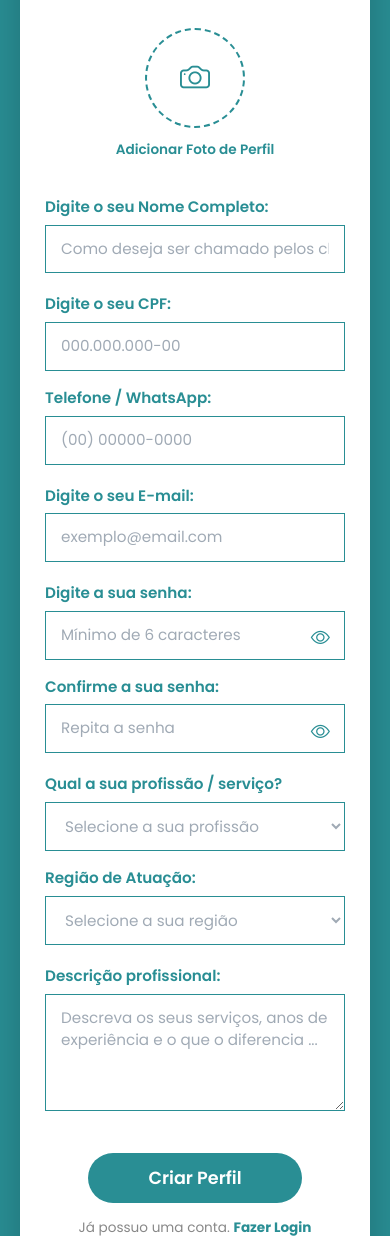
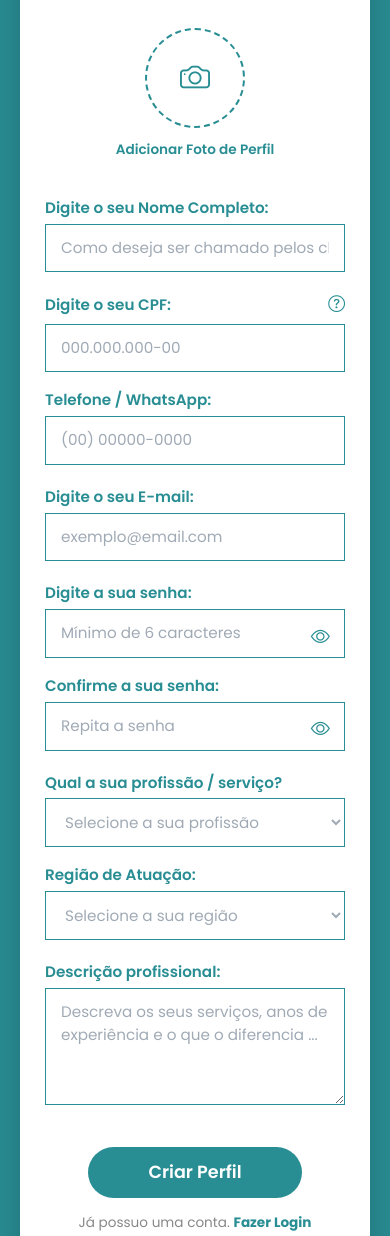
Before and after one commit to KaKa2229/ProFinder, a Flask app: page /cadastro-profissional in a window 390 px wide. Shown: the part 251-1487 px from the top of the page. Run offline with Flask 3, Linux system fonts and the light colour scheme.

Commit message:
Ajuste no cadastro (CPF

```diff
--- a/app/templates/cadastroProfissional.html
+++ b/app/templates/cadastroProfissional.html
@@ -135,12 +135,19 @@
             font-weight: 600;
         }
 
+        /* --- Novo Bloco para a Label e Tooltip lado a lado --- */
+        .label-container {
+            display: flex;
+            justify-content: space-between;
+            align-items: center;
+            margin-bottom: 6px;
+        }
+
         .form-label-custom {
             color: var(--cor-primaria);
             font-weight: 600;
-            margin-bottom: 6px;
             font-size: 0.95rem;
-            display: block;
+            margin-bottom: 0; /* Margem movida para o container pai */
         }
 
         .form-control-custom, .form-select-custom {
@@ -171,6 +178,64 @@
 
         .form-select-custom option {
             color: var(--cor-texto-escuro);
+        }
+
+        /* --- Tooltip CSS Puro (Ícone de Informação do CPF) --- */
+        .tooltip-wrapper {
+            position: relative;
+            display: inline-flex;
+            align-items: center;
+        }
+
+        .info-icon {
+            color: var(--cor-primaria);
+            font-size: 1.05rem;
+            cursor: help;
+            transition: color 0.3s;
+        }
+
+        .info-icon:hover {
+            color: var(--cor-primaria-hover);
+        }
+
+        .info-tooltip {
+            visibility: hidden;
+            background-color: var(--cor-texto-escuro);
+            color: #fff;
+            text-align: center;
+            border-radius: 6px;
+            padding: 8px 12px;
+            position: absolute;
+            z-index: 10;
+            bottom: 150%;
+            right: -10px; /* Alinhado levemente à direita do ícone */
+            font-size: 0.75rem;
+            width: 220px;
+            opacity: 0;
+            transition: opacity 0.3s, transform 0.3s;
+            transform: translateY(5px);
+            box-shadow: 0 4px 10px rgba(0,0,0,0.15);
+            pointer-events: none;
+            font-weight: 400;
+            letter-spacing: 0.3px;
+        }
+
+        /* Seta apontando para baixo no tooltip */
+        .info-tooltip::after {
+            content: "";
+            position: absolute;
+            top: 100%;
+            right: 12px;
+            border-width: 6px;
+            border-style: solid;
+            border-color: var(--cor-texto-escuro) transparent transparent transparent;
+        }
+
+        /* Ativa o tooltip ao passar o rato no ícone */
+        .info-icon:hover + .info-tooltip {
+            visibility: visible;
+            opacity: 1;
+            transform: translateY(0);
         }
 
         .password-container {
@@ -260,6 +325,12 @@
             .titulo-card {
                 font-size: 1.5rem;
             }
+            .info-tooltip {
+                right: -5px; /* Ajuste fino para não colar na borda do telemóvel */
+            }
+            .info-tooltip::after {
+                right: 7px;
+            }
         }
     </style>
 </head>
@@ -291,45 +362,48 @@
                     <input type="file" id="inputFoto" name="foto" style="display: none;" accept="image/*" onchange="previewFoto(event)">
                 </div>
 
-                <!-- LINHA 1: NOME (Largura Total) -->
                 <div class="row row-espaco">
                     <div class="col-12">
-                        <label class="form-label-custom">Digite o seu Nome Completo:</label>
+                        <label class="form-label-custom mb-1">Digite o seu Nome Completo:</label>
                         <input type="text" class="form-control-custom" name="nome" placeholder="Como deseja ser chamado pelos clientes" value="{{ nome or '' }}" required>
                     </div>
                 </div>
 
-                <!-- LINHA 2: CPF e TELEFONE (Metade / Metade) -->
                 <div class="row row-espaco">
                     <div class="col-md-6 mb-3 mb-md-0">
-                        <label class="form-label-custom">Digite o seu CPF:</label>
+                        <!-- Novo container da Label com Tooltip incorporado -->
+                        <div class="label-container">
+                            <label class="form-label-custom">Digite o seu CPF:</label>
+                            <div class="tooltip-wrapper">
+                                <i class="bi bi-question-circle info-icon"></i>
+                                <div class="info-tooltip">Usado de forma criptografada apenas para segurança e verificação de duplicidade da sua conta.</div>
+                            </div>
+                        </div>
                         <input type="text" class="form-control-custom" name="cpf" placeholder="000.000.000-00" oninput="mascaraCPF(this)" minlength="14" maxlength="14" value="{{ cpf or '' }}" required autocomplete="off">
                     </div>
                     <div class="col-md-6">
-                        <label class="form-label-custom">Telefone / WhatsApp:</label>
+                        <label class="form-label-custom mb-1">Telefone / WhatsApp:</label>
                         <input type="text" class="form-control-custom" name="telefone" placeholder="(00) 00000-0000" oninput="mascaraTelefone(this)" maxlength="15" value="{{ telefone or '' }}" required autocomplete="tel">
                     </div>
                 </div>
 
-                <!-- LINHA 3: E-MAIL (Largura Total) -->
                 <div class="row row-espaco">
                     <div class="col-12">
-                        <label class="form-label-custom">Digite o seu E-mail:</label>
+                        <label class="form-label-custom mb-1">Digite o seu E-mail:</label>
                         <input type="email" class="form-control-custom" name="email" placeholder="exemplo@email.com" value="{{ email or '' }}" required autocomplete="email">
                     </div>
                 </div>
 
-                <!-- LINHA 4: SENHAS (Metade / Metade) -->
                 <div class="row row-espaco">
                     <div class="col-md-6 mb-3 mb-md-0">
-                        <label class="form-label-custom">Digite a sua senha:</label>
+                        <label class="form-label-custom mb-1">Digite a sua senha:</label>
                         <div class="password-container">
                             <input type="password" class="form-control-custom" name="senha" id="senha" placeholder="Mínimo de 6 caracteres" required>
                             <i class="bi bi-eye toggle-password" onclick="togglePassword('senha', this)"></i>
                         </div>
                     </div>
                     <div class="col-md-6">
-                        <label class="form-label-custom">Confirme a sua senha:</label>
+                        <label class="form-label-custom mb-1">Confirme a sua senha:</label>
                         <div class="password-container">
                             <input type="password" class="form-control-custom" name="confirma_senha" id="confirma_senha" placeholder="Repita a senha" required>
                             <i class="bi bi-eye toggle-password" onclick="togglePassword('confirma_senha', this)"></i>
@@ -337,10 +411,9 @@
                     </div>
                 </div>
 
-                <!-- LINHA 5: PROFISSÃO E REGIÃO (Metade / Metade) -->
                 <div class="row row-espaco">
                     <div class="col-md-6 mb-3 mb-md-0">
-                        <label class="form-label-custom">Qual a sua profissão / serviço?</label>
+                        <label class="form-label-custom mb-1">Qual a sua profissão / serviço?</label>
                         <select class="form-select-custom" name="profissao" required>
                             <option value="" disabled {% if not profissao %}selected{% endif %}>Selecione a sua profissão</option>
                             <option value="Carpinteiro" {% if profissao == 'Carpinteiro' %}selected{% endif %}>Carpinteiro</option>
@@ -356,7 +429,7 @@
                         </select>
                     </div>
                     <div class="col-md-6">
-                        <label class="form-label-custom">Região de Atuação:</label>
+                        <label class="form-label-custom mb-1">Região de Atuação:</label>
                         <select class="form-select-custom" name="regiao" required>
                             <option value="" disabled {% if not regiao %}selected{% endif %}>Selecione a sua região</option>
                             <option value="centro_itajai" {% if regiao == 'centro_itajai' %}selected{% endif %}>Centro</option>
@@ -371,10 +444,9 @@
                     </div>
                 </div>
 
-                <!-- LINHA 6: DESCRIÇÃO (Largura Total) -->
                 <div class="row row-espaco">
                     <div class="col-12">
-                        <label class="form-label-custom">Descrição profissional:</label>
+                        <label class="form-label-custom mb-1">Descrição profissional:</label>
                         <textarea class="form-control-custom" name="descricao" rows="4" placeholder="Descreva os seus serviços, anos de experiência e o que o diferencia ..." required>{{ descricao or '' }}</textarea>
                     </div>
                 </div>
```
Also changed, not shown: app/templates/cadastro.html (+86 -9 lines), app/templates/index.html (+7 -1 lines), app/static/img/perfil/user_3_1781221570_licensed-image.webp (added), profinder.db.
